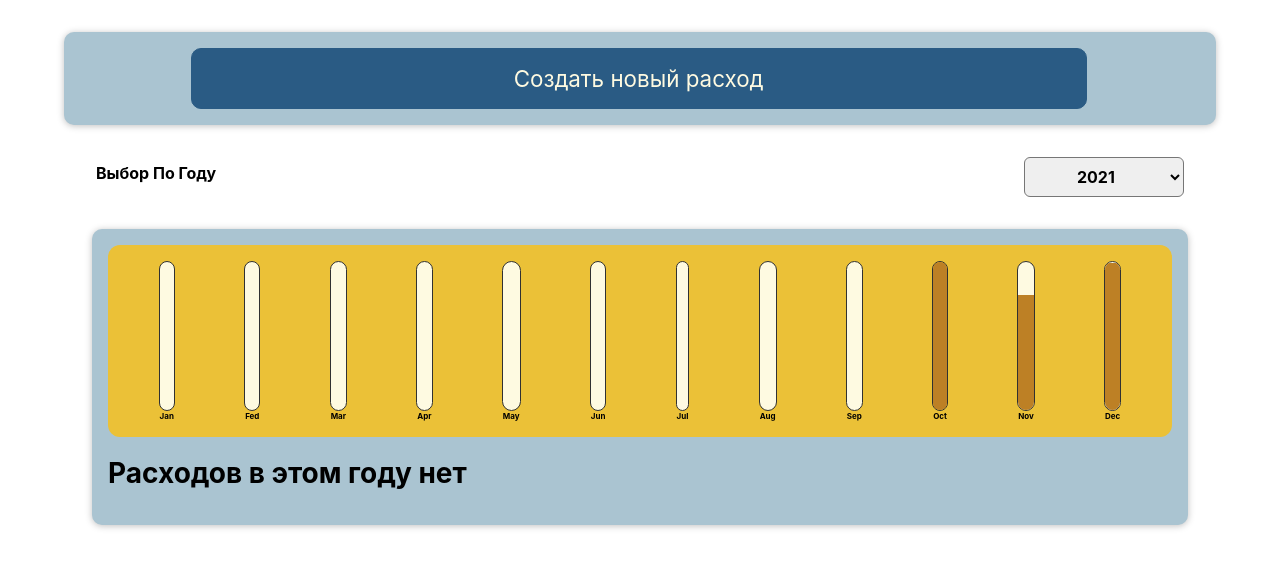
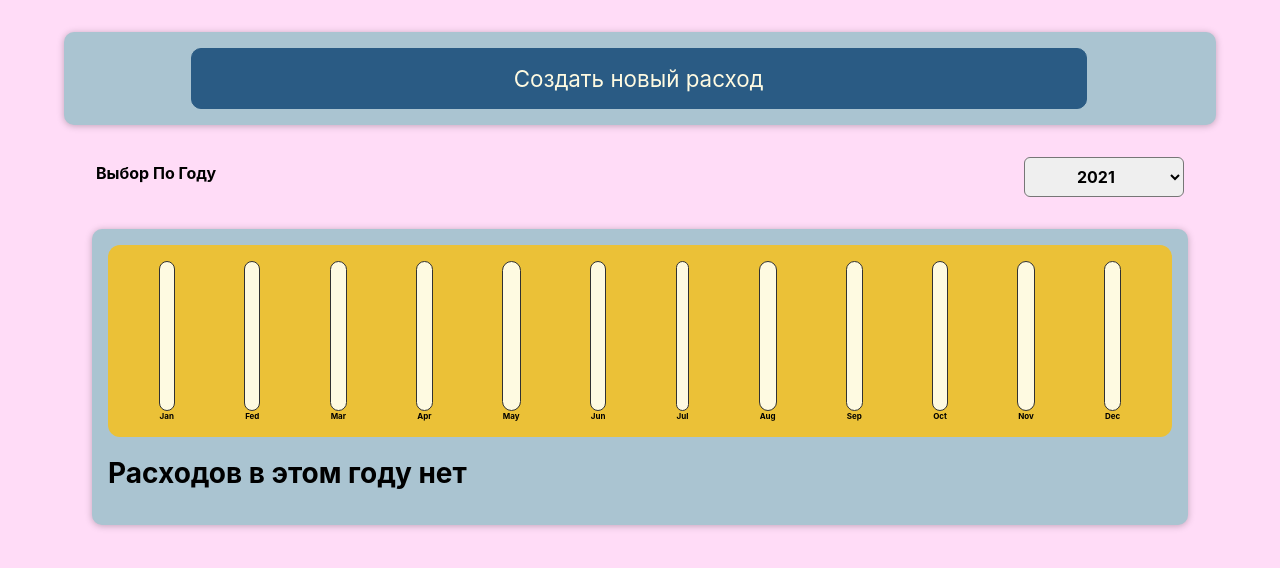
Before and after one commit to Holman52/LearnReact, a React (Create React App) app: page / in a window 1280 px wide. Shown: the top 568 px of the page. Built offline with nearby package versions, Linux system fonts and the light colour scheme.

Commit message:
Закончил полностью диагармму

```diff
--- a/src/components/diagram/DiagramBar.jsx
+++ b/src/components/diagram/DiagramBar.jsx
@@ -11,7 +11,6 @@ const DiagramBar = (props) =>{
         )
     }
 
-    console.log(FillBarValue)
     return <div className='diagram-bar'>
                 <div className='diagram-bar__inner'>
                  <div className='diagram-bar__fill' style={{height:FillBarValue+'%'}}></div>
--- a/src/components/ui/Cost.jsx
+++ b/src/components/ui/Cost.jsx
@@ -17,13 +17,13 @@ const ChangeYear = (year) =>{
 const FilterYear = props.costs.filter(cost =>{
   return cost.date.getFullYear().toString() === SelectionYear
 });
-const costs = props.costs
+// const costs = props.costs
  return(
     <div className="main">
       <CostsFilter year={SelectionYear}
       onSelectionYear={ChangeYear}/>
       <Card className="cost">
-        <CostDiagram  costs={costs}/>
+        <CostDiagram  costs={FilterYear}/>
         <ConditionsCost cost={FilterYear}/>
       </Card>
     </div>
--- a/src/index.css
+++ b/src/index.css
@@ -5,6 +5,7 @@ body {
     sans-serif;
   -webkit-font-smoothing: antialiased;
   -moz-osx-font-smoothing: grayscale;
+  background-color: rgb(255, 220, 247);
 }
 
 code {
```
Also changed, not shown: src/components/diagram/CostDiagram.jsx (+0 -15 lines).
